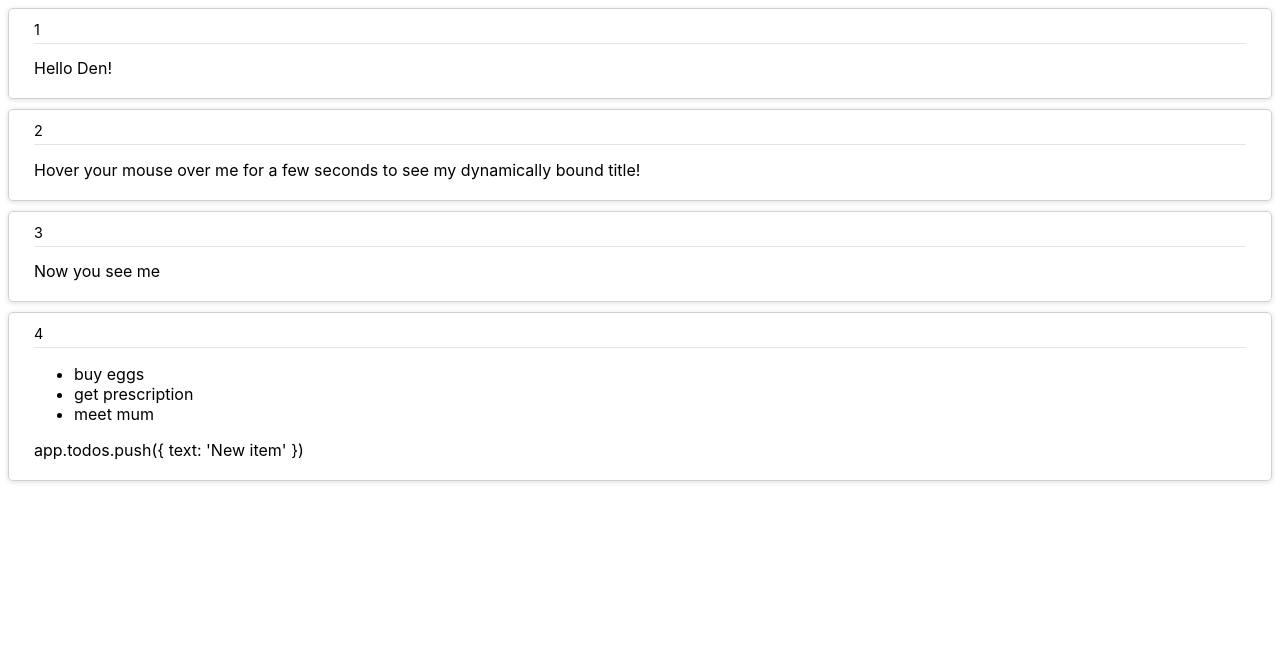
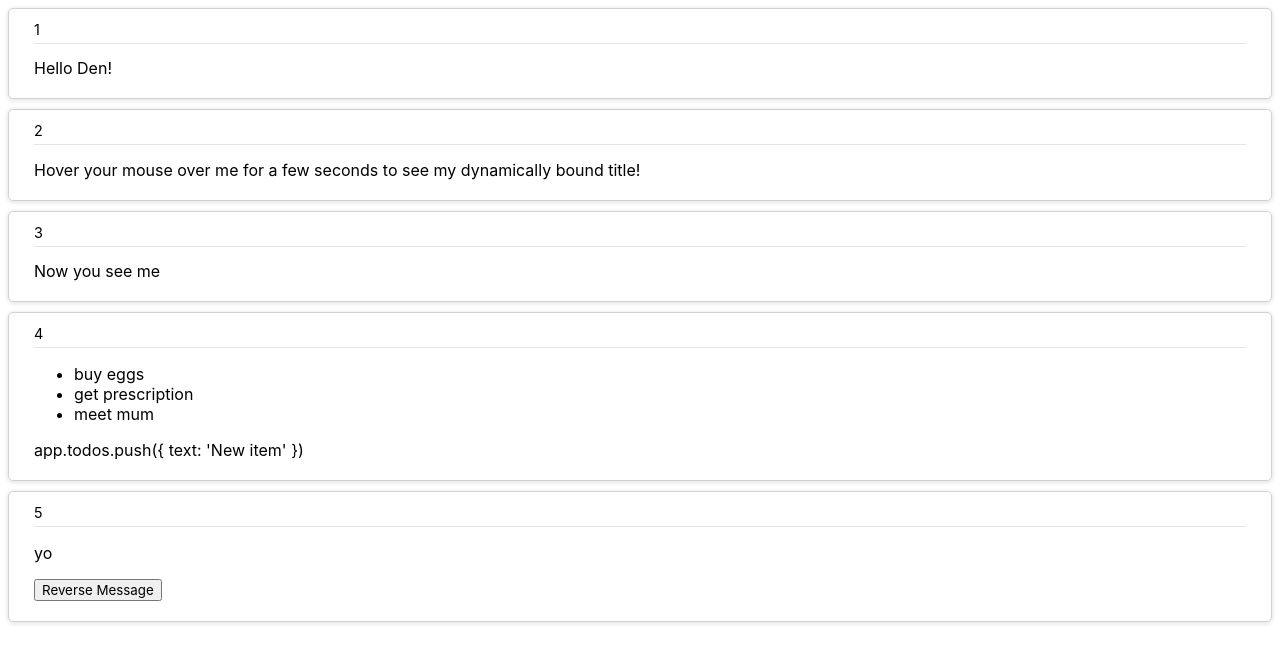
Before and after one commit to idennis/vue-playground, a plain HTML site: page index.html in a window 1280 px wide. Drawn offline with nearby package versions, Linux system fonts and the light colour scheme.

Commit message:
method binding

```diff
--- a/app.js
+++ b/app.js
@@ -10,6 +10,11 @@ window.onload = function () {
         { name: 'get prescription' },
         { name: 'meet mum' },
       ]
-    }
+    },
+    methods: {
+      reverseMessage: function(){
+        this.message = this.message.split('').reverse().join('');
+      }
+    },
   })
 };
--- a/index.html
+++ b/index.html
@@ -30,6 +30,11 @@
         </ul>
         <span>app.todos.push({ text: 'New item' })</span>
       </div>
+      <div class="chapter">
+        <h3>5</h3>
+        <p>{{ message }}</p>
+        <button v-on:click="reverseMessage">Reverse Message</button>
+      </div>
     </div>
   </body>
 
--- a/style.css
+++ b/style.css
@@ -1,5 +1,5 @@
 * {
-  font-family: -apple-system;
+  font-family: -apple-system, system-ui;
 }
 
 h3 {
```
